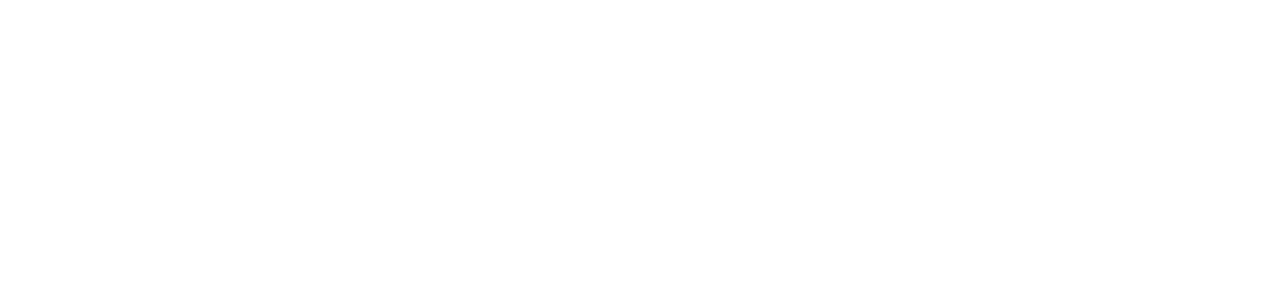
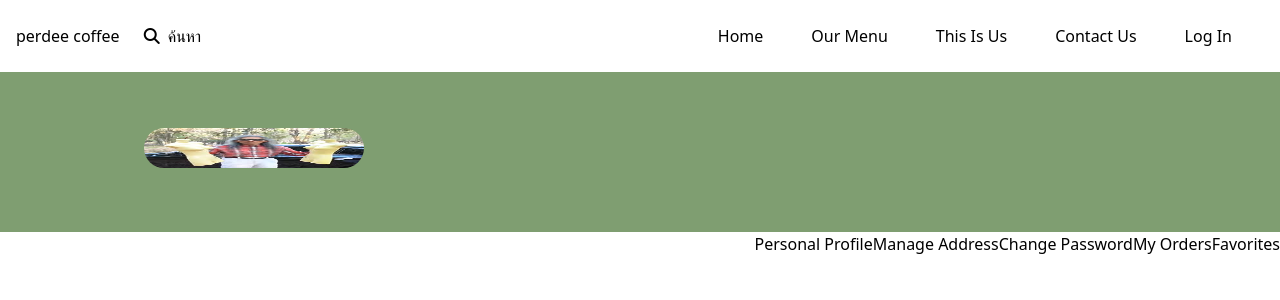
Before and after one commit to 9OAT0/Front-req, a Nuxt app: page /Address in a window 1280 px wide. Before the commit this address had no page. Shown: the top 300 px of the page. Built offline with nearby package versions, Linux system fonts and the light colour scheme.

Commit message:
17/2/2567 13.35

```diff
--- /dev/null
+++ b/pages/Address.vue
@@ -0,0 +1,63 @@
+<template>
+    <div class="flex justify-between align-middle p-4">
+      <div class="flex">
+        <h1 class="pr-4 flex items-center">perdee coffee</h1>
+        <div
+          class="flex w-max items-center rounded-[28px] p-[8px] bg-transparent"
+        >
+          <span class="pr-2">
+            <i class="fa-solid fa-magnifying-glass"></i>
+          </span>
+          <input
+            type="search"
+            placeholder="ค้นหา"
+            class="bg-transparent focus:outline-none placeholder:text-black"
+          />
+        </div>
+      </div>
+      <div class="flex items-center">
+        <ul class="list-none m-0 p-0 gap-4">
+          <li
+            class="inline mr-4 transition-all duration-300 hover:bg-notthesamegreen hover:border-b hover:border-black pt-4 pb-4 pl-4 pr-4 hover:bg-opacity-20"
+          >
+            <a href="#home" class="decoration-gray-50">Home</a>
+          </li>
+          <li
+            class="inline mr-4 transition-all duration-300 hover:bg-notthesamegreen hover:border-b hover:border-black pt-4 pb-4 pl-4 pr-4 hover:bg-opacity-20"
+          >
+            <a href="#menu" class="decoration-gray-50">Our Menu</a>
+          </li>
+          <li
+            class="inline mr-4 transition-all duration-300 hover:bg-notthesamegreen hover:border-b hover:border-black pt-4 pb-4 pl-4 pr-4 hover:bg-opacity-20"
+          >
+            <a href="#about" class="decoration-gray-50">This Is Us</a>
+          </li>
+          <li
+            class="inline mr-4 transition-all duration-300 hover:bg-notthesamegreen hover:border-b hover:border-black pt-4 pb-4 pl-4 pr-4 hover:bg-opacity-20"
+          >
+            <a href="#contact" class="decoration-gray-50">Contact Us</a>
+          </li>
+          <li
+            class="inline mr-4 transition-all duration-300 hover:bg-notthesamegreen hover:border-b hover:border-black pt-4 pb-4 pl-4 pr-4 hover:bg-opacity-20"
+          >
+            <a href="/Profile" class="decoration-gray-50">Log In</a>
+          </li>
+        </ul>
+      </div>
+    </div>
+    <div>
+      <div class="bg-notthesamegreen h-40"></div>
+      <div
+        class="w-[220px] h-10 absolute z-10 inset-x-36 inset-y-32 rounded-full object-cover"
+      >
+        <img src="/แดง.jpg" class="rounded-full" />
+      </div>
+    </div>
+    <div class="navbar flex justify-end">
+      <a href="-">Personal Profile</a>
+      <a href="pages3">Manage Address</a>
+      <a href="#">Change Password</a>
+      <a href="#">My Orders</a>
+      <a href="#">Favorites</a>
+    </div>
+</template>
--- /dev/null
+++ b/pages/Favorites.vue
@@ -0,0 +1,63 @@
+<template>
+     <div class="flex justify-between align-middle p-4">
+    <div class="flex">
+      <h1 class="pr-4 flex items-center">perdee coffee</h1>
+      <div
+        class="flex w-max items-center rounded-[28px] p-[8px] bg-transparent"
+      >
+        <span class="pr-2">
+          <i class="fa-solid fa-magnifying-glass"></i>
+        </span>
+        <input
+          type="search"
+          placeholder="ค้นหา"
+          class="bg-transparent focus:outline-none placeholder:text-black"
+        />
+      </div>
+    </div>
+    <div class="flex items-center">
+      <ul class="list-none m-0 p-0 gap-4">
+        <li
+          class="inline mr-4 transition-all duration-300 hover:bg-notthesamegreen hover:border-b hover:border-black pt-4 pb-4 pl-4 pr-4 hover:bg-opacity-20"
+        >
+          <a href="#home" class="decoration-gray-50">Home</a>
+        </li>
+        <li
+          class="inline mr-4 transition-all duration-300 hover:bg-notthesamegreen hover:border-b hover:border-black pt-4 pb-4 pl-4 pr-4 hover:bg-opacity-20"
+        >
+          <a href="#menu" class="decoration-gray-50">Our Menu</a>
+        </li>
+        <li
+          class="inline mr-4 transition-all duration-300 hover:bg-notthesamegreen hover:border-b hover:border-black pt-4 pb-4 pl-4 pr-4 hover:bg-opacity-20"
+        >
+          <a href="#about" class="decoration-gray-50">This Is Us</a>
+        </li>
+        <li
+          class="inline mr-4 transition-all duration-300 hover:bg-notthesamegreen hover:border-b hover:border-black pt-4 pb-4 pl-4 pr-4 hover:bg-opacity-20"
+        >
+          <a href="#contact" class="decoration-gray-50">Contact Us</a>
+        </li>
+        <li
+          class="inline mr-4 transition-all duration-300 hover:bg-notthesamegreen hover:border-b hover:border-black pt-4 pb-4 pl-4 pr-4 hover:bg-opacity-20"
+        >
+          <a href="/Profile" class="decoration-gray-50">Log In</a>
+        </li>
+      </ul>
+    </div>
+  </div>
+  <div>
+    <div class="bg-notthesamegreen h-40"></div>
+    <div
+      class="w-[220px] h-10 absolute z-10 inset-x-36 inset-y-32 rounded-full object-cover"
+    >
+      <img src="/แดง.jpg" class="rounded-full" />
+    </div>
+  </div>
+  <div class="navbar flex justify-end">
+    <a href="#">Personal Profile</a>
+    <a href="Address">Manage Address</a>
+    <a href="#">Change Password</a>
+    <a href="#">My Orders</a>
+    <a href="Favorites">Favorites</a>
+  </div>
+</template>
--- a/pages/pages2.vue
+++ b/pages/pages2.vue
@@ -55,10 +55,10 @@
   </div>
   <div class="navbar flex justify-end">
     <a href="#">Personal Profile</a>
-    <a href="#">Manage Address</a>
+    <a href="pages3">Manage Address</a>
     <a href="#">Change Password</a>
     <a href="#">My Orders</a>
-    <a href="#">Favorites</a>
+    <a href="Favorites">Favorites</a>
   </div>
   <div class="">
   <div class="container mx-auto h-full flex item-center gap-4">
@@ -66,7 +66,7 @@
       <div class="container mx-2 my-20">
         <div class="box mx-10 text-gray-400 text-xl">
           <label for="tel">Frits Name</label>
-          <input type="text"id="tel" class="text-black border border-gray-300 rounded-lg w-[250px] h-35 ">
+          <input type="text" id ="tel" class="text-black border border-gray-300 rounded-lg w-[250px] h-35 ">
           <div class="container mx-30 my-25">
           <div class="text-black-400 text-xl">
              Deth of brith
```
